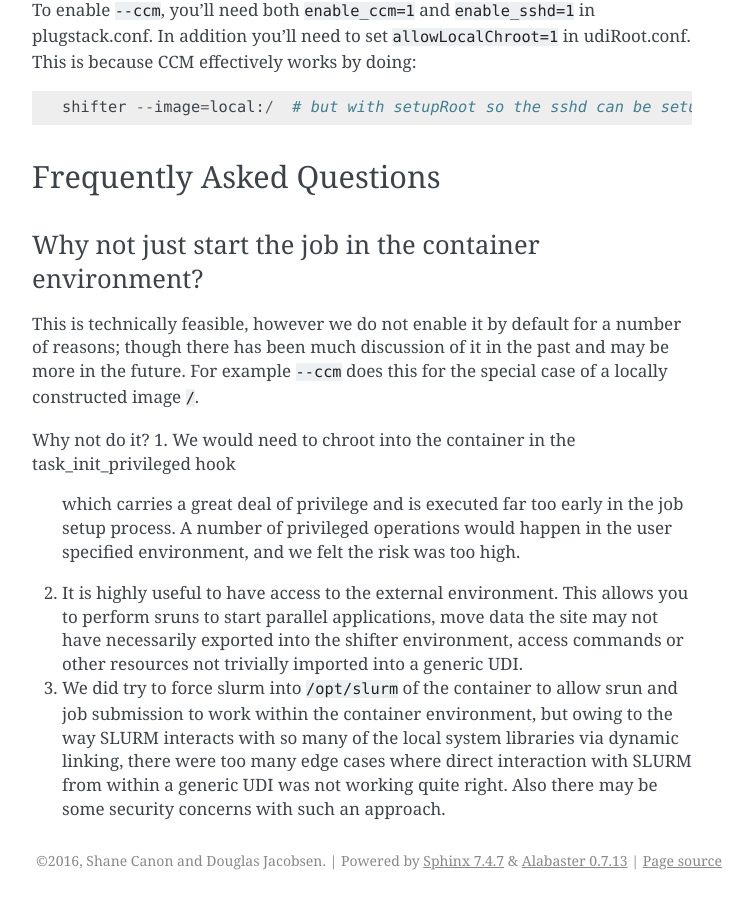
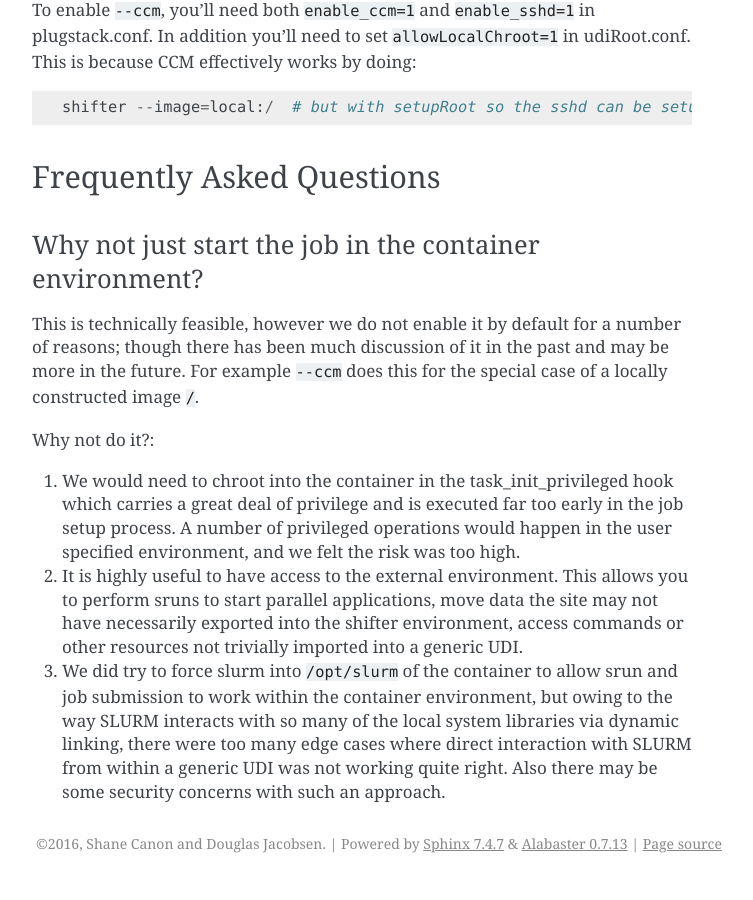
Before and after one commit to NERSC/shifter, a Sphinx documentation site: the page built from doc/wlm/slurm.rst, in a window 1280 px wide and 900 px high, scrolled down 4905 px. Shown: the whole window, without its empty margins (388-1141 px from the left). Built offline with Sphinx 7.4.7, drawn with Linux system fonts in a browser that asks for light colours.

Commit message:
fix formatting in FAQ

```diff
--- a/doc/wlm/slurm.rst
+++ b/doc/wlm/slurm.rst
@@ -218,7 +218,8 @@ number of reasons; though there has been much discussion of it in the past and
 may be more in the future.  For example :code:`--ccm` does this for the special case
 of a locally constructed image :code:`/`.
 
-Why not do it?
+Why not do it?:
+
 1. We would need to chroot into the container in the task_init_privileged hook
    which carries a great deal of privilege and is executed far too early in the
    job setup process.  A number of privileged operations would happen in the
```
